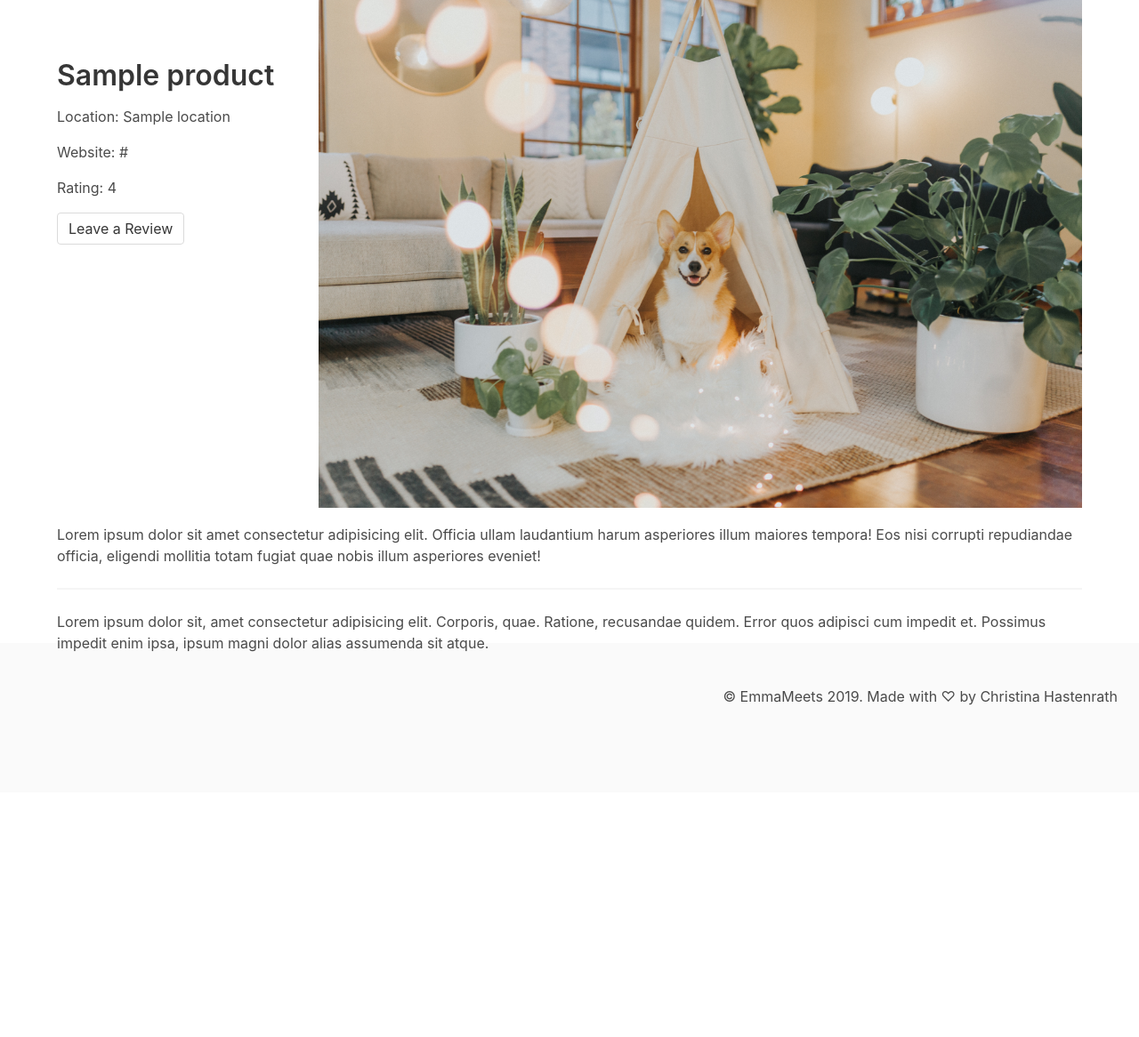
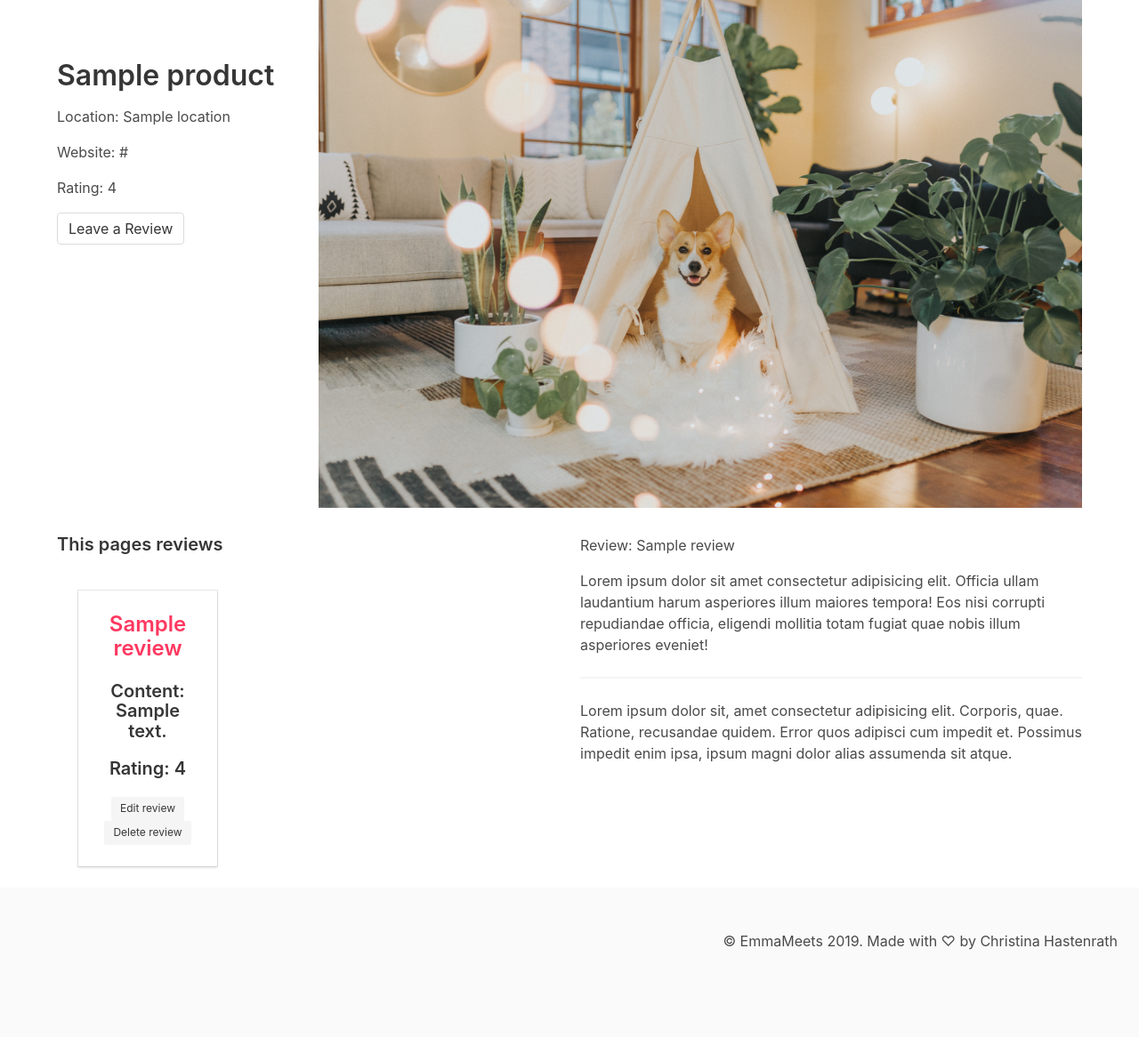
Before and after one commit to ch264/emma_meets, a Python web app: template templates/product.html in a window 1280 px wide. Shown: the part 81-1247 px from the top of the page at 89% size. Before the commit the page ends 874 px from the top, so only its background shows below. Run offline with Jinja, Linux system fonts and the light colour scheme; the template is opened without the code that fills it: most values are stand-ins (such as "Sample title", 1, 10 or a date in 2020).

```diff
--- a/forms.py
+++ b/forms.py
@@ -91,7 +91,7 @@ class SignUpForm(Form):
 			'Breed',
 			validators=[DataRequired()
 			])
-		# profile_image = FileField('Profile Image')
+		profile_image = FileField('Profile Image')
 
 
 # Creates a LoginForm class. Do not need if use Google
@@ -121,7 +121,7 @@ class EditUserForm(Form):
 		fav_snack = StringField('Favorite Snack', validators=[DataRequired()])
 		fav_toy = StringField('Favorite Toy', validators=[DataRequired()])
 		breed = StringField('Breed', validators=[DataRequired()])
-		# profile_image = FileField('Profile Image')
+		profile_image = FileField('Profile Image')
 
 # Creates an EditRecipeForm class
 
@@ -151,7 +151,7 @@ class ProductForm(Form):
         validators=[
             DataRequired()
         ])
-	# product_image = FileField('Profile Image')
+	product_image = FileField('Product Image')
 	category = SelectField('Category', choices=[], validators=[DataRequired()])
 	# submit = SubmitField('Submit')
 
--- a/templates/_review.html
+++ b/templates/_review.html
@@ -0,0 +1,24 @@
+	<!-- Template for review card, used as a sub-template in profile page and products page -->
+	<!-- .column class to be a child of .columns class whereever this sub-template is called -->
+
+	<div class="column is-one-third-desktop is-half-tablet">
+			<div class="card animated fadeIn">
+
+				<div class="card-content">
+					<div class="content">
+						<div class="media-content is-grouped-centered has-text-centered">
+							<p class="title is-4 ">
+								<!-- Sets anchor tag to 'product' function defined in app.py to redirect to individual product page -->
+								<a href="{{ url_for('products') }}" class="has-text-danger">{{ review.title }}</a>
+							</p>
+							<!-- Uses product info passed in from app.py to dynamically change text content -->
+							<p class="title is-5 no-padding">Content: {{ review.body }}</p>
+							<p class="title is-5 no-padding">Rating: {{ review.rating }}</p>
+							<!-- Sets anchor tag to link to function 'save_to_favorite' defined in app.py -->
+							<a href="" class="button is-light is-small">Edit review</a>
+							<a href="" class="button is-light is-small">Delete review</a>
+						</div>
+					</div>
+				</div>  <!-- end of .card-content div -->
+			</div>  <!-- end of .card div -->
+		</div>  <!-- end of .column div -->
--- a/templates/create-product.html
+++ b/templates/create-product.html
@@ -22,7 +22,7 @@
             {{ render_field(field) }}
 
           {% endfor %}
-          <!-- <a href="{{ url_for('add_category', username=user.username) }}" class="button is-light">Add a new Category</a> -->
+          <a href="{{ url_for('add_category', username=user.username) }}" class="button is-light">Add a new Category</a>
           <div class="has-text-centered">
             <!-- Anchor tag makes use of user object passed in from app.py -->
 					  <button type="submit" class="button is-danger">Save Product</button>
--- a/templates/product.html
+++ b/templates/product.html
@@ -18,10 +18,26 @@
     </div>
   </div>
   <div class="columns">
-    <div class="container">
-      <p>Lorem ipsum dolor sit amet consectetur adipisicing elit. Officia ullam laudantium harum asperiores illum maiores tempora! Eos nisi corrupti repudiandae officia, eligendi mollitia totam fugiat quae nobis illum asperiores eveniet!</p><hr>
-      <p>Lorem ipsum dolor sit, amet consectetur adipisicing elit. Corporis, quae. Ratione, recusandae quidem. Error quos adipisci cum impedit et. Possimus impedit enim ipsa, ipsum magni dolor alias assumenda sit atque.</p>
+
+        <div class="column ">
+          <h4>This pages reviews</h4>
+
+          <!-- is-multiline is a Bulma class to allow columns to wrap -->
+          <div class="column is-multiline">
+            <!-- Iterate through recipes passed down from app.py -->
+            {% for review in reviews %}
+              <!-- Use each single recipe info in sub-template _recipe.html -->
+              {% include '_review.html' %}
+            {% endfor %}
+          </div>  <!-- end of .columns div -->
+        </div>  <!-- end of .column div -->
+
+        <div class="column">
+          <p>Review: {{ review.title }}</p>
+          <p>Lorem ipsum dolor sit amet consectetur adipisicing elit. Officia ullam laudantium harum asperiores illum maiores tempora! Eos nisi corrupti repudiandae officia, eligendi mollitia totam fugiat quae nobis illum asperiores eveniet!</p><hr>
+          <p>Lorem ipsum dolor sit, amet consectetur adipisicing elit. Corporis, quae. Ratione, recusandae quidem. Error quos adipisci cum impedit et. Possimus impedit enim ipsa, ipsum magni dolor alias assumenda sit atque.</p>
+        </div>
     </div>
-  </div>
+
 </div>
 {% endblock %}
--- a/templates/profile.html
+++ b/templates/profile.html
@@ -6,7 +6,7 @@
 			<!-- User photo -->
 			<div class="column">
 				<div class="image is-pulled-right">
-					<img class="image is-rounded" src="{{ user.avatar(128) }}" alt="Gravatar image">
+					<img class="image is-rounded" src=" ../static/uploads/{{ user.image_filename }}" alt="User profile image">
 					<p><span class="about_me"><small>About me: {{ user.about_me }} </small></span></p>
 				</div>
 			</div>
```
Also changed, not shown: app.py (+33 -26 lines), instance/flask.cfg (added, +10 -0 lines), models.py (+15 -15 lines), emma.db, static/uploads/500.jpg (added), static/uploads/dog-hotel.jpg (added), 2 other files.
